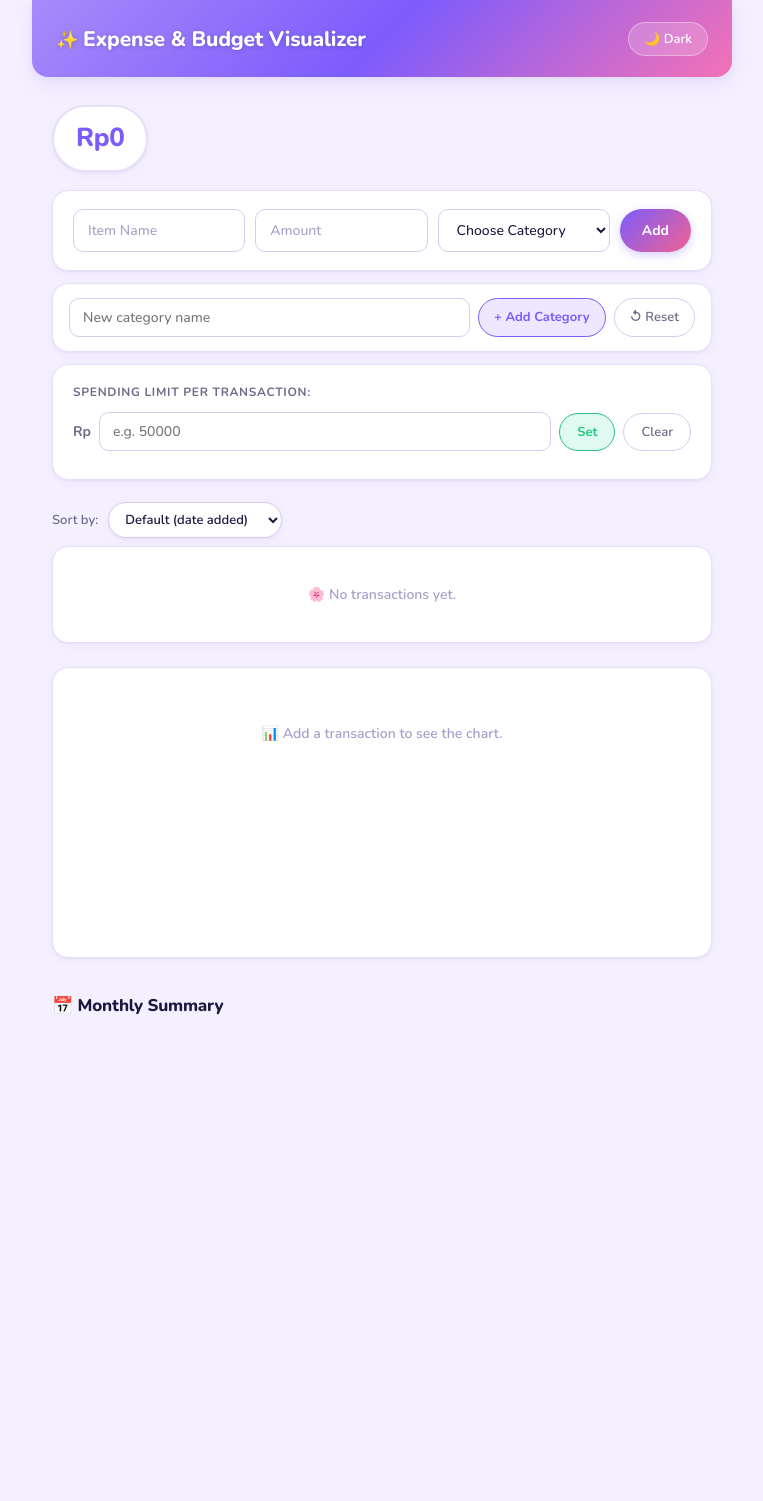
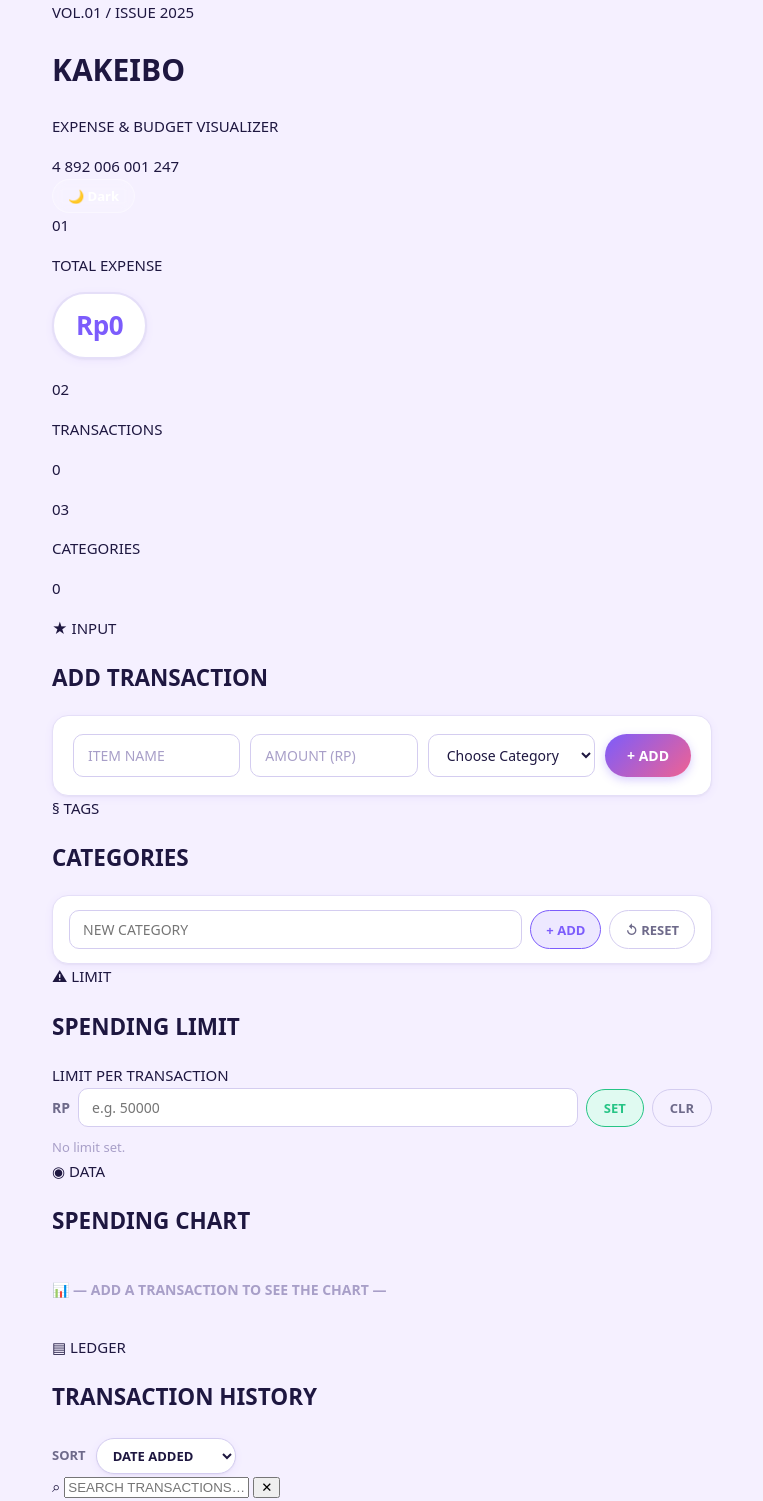
Before and after one commit to theodore-404/CodingCamp-8June26-ValentinaAndari, a website: page html/index.html in a window 1280 px wide. Shown: the top 1501 px of the page, without its empty margins (258-1021 px from the left). Before the commit the page ends 1090 px from the top, so only its background shows below. Drawn offline with nearby package versions, Linux system fonts and the light colour scheme.

Commit message:
Update index.html

```diff
--- a/html/index.html
+++ b/html/index.html
@@ -3,74 +3,174 @@
 <head>
     <meta charset="UTF-8">
     <meta name="viewport" content="width=device-width, initial-scale=1.0">
-    <title>Expense & Budget Visualizer</title>
+    <title>KAKEIBO — Expense &amp; Budget Visualizer</title>
     <link rel="preconnect" href="https://fonts.googleapis.com">
     <link rel="preconnect" href="https://fonts.gstatic.com" crossorigin>
-    <link href="https://fonts.googleapis.com/css2?family=Nunito:wght@400;500;600;700;800&display=swap" rel="stylesheet">
+    <link href="https://fonts.googleapis.com/css2?family=Anton&family=Bebas+Neue&family=League+Spartan:wght@400;700;900&family=IBM+Plex+Sans:wght@400;500;600&display=swap" rel="stylesheet">
     <link rel="stylesheet" href="../css/style.css">
 </head>
 <body>
-    <div id="topBar">
-        <h1>Expense &amp; Budget Visualizer</h1>
-        <button id="themeToggle" type="button" aria-label="Toggle dark mode">🌙 Dark</button>
+
+    <!-- ══ MASTHEAD ══════════════════════════════════════════════ -->
+    <header id="masthead">
+        <div id="masthead-left">
+            <div id="issue-badge">VOL.01 / ISSUE 2025</div>
+            <h1 id="site-title">KAKEIBO</h1>
+            <p id="site-subtitle">EXPENSE &amp; BUDGET VISUALIZER</p>
+        </div>
+        <div id="masthead-right">
+            <div id="barcode">
+                <div class="barcode-bars"></div>
+                <div class="barcode-num">4 892 006 001 247</div>
+            </div>
+            <button id="themeToggle" type="button" aria-label="Toggle dark mode">◐ DARK</button>
+        </div>
+    </header>
+
+    <!-- ══ RULE LINE ════════════════════════════════════════════ -->
+    <div class="rule-thick"></div>
+
+    <!-- ══ SUMMARY STRIP ════════════════════════════════════════ -->
+    <div id="summaryCards">
+        <div class="summary-card" id="cardTotalExpense">
+            <span class="card-num">01</span>
+            <p class="summary-card-label">TOTAL EXPENSE</p>
+            <p class="summary-card-value" id="balance">Rp 0</p>
+        </div>
+        <div class="summary-card" id="cardTotalTx">
+            <span class="card-num">02</span>
+            <p class="summary-card-label">TRANSACTIONS</p>
+            <p class="summary-card-value" id="totalTxCount">0</p>
+        </div>
+        <div class="summary-card" id="cardTotalCat">
+            <span class="card-num">03</span>
+            <p class="summary-card-label">CATEGORIES</p>
+            <p class="summary-card-value" id="totalCatCount">0</p>
+        </div>
     </div>
 
-    <h2 id="balance">Total: Rp0</h2>
+    <div class="rule-thin"></div>
 
-    <form id="transactionForm">
-        <input id="itemName" type="text" placeholder="Item Name">
-        <input id="amount" type="number" placeholder="Amount" min="1" step="1">
+    <!-- ══ MAIN GRID ════════════════════════════════════════════ -->
+    <main id="main-grid">
 
-        <select id="category">
-            <option value="">Choose Category</option>
-        </select>
+        <!-- ── LEFT COLUMN ── -->
+        <div id="col-left">
 
-        <button id="addButton" type="submit">Add</button>
-    </form>
+            <!-- ADD TRANSACTION -->
+            <section class="panel" id="panel-add">
+                <div class="panel-header">
+                    <span class="panel-tag">★ INPUT</span>
+                    <h2 class="panel-title">ADD TRANSACTION</h2>
+                </div>
+                <form id="transactionForm">
+                    <input id="itemName" type="text" placeholder="ITEM NAME">
+                    <input id="amount" type="number" placeholder="AMOUNT (RP)" min="1" step="1">
+                    <select id="category">
+                        <option value="">— CATEGORY —</option>
+                    </select>
+                    <button id="addButton" type="submit">+ ADD</button>
+                </form>
+            </section>
 
-    <!-- Add custom category -->
-    <div id="addCategorySection">
-        <input id="newCategoryInput" type="text" placeholder="New category name">
-        <button id="addCategoryButton" type="button">+ Add Category</button>
-        <button id="resetCategoriesButton" type="button">↺ Reset</button>
-    </div>
+            <!-- CATEGORIES -->
+            <section class="panel" id="panel-categories">
+                <div class="panel-header">
+                    <span class="panel-tag">§ TAGS</span>
+                    <h2 class="panel-title">CATEGORIES</h2>
+                </div>
+                <div id="addCategorySection">
+                    <input id="newCategoryInput" type="text" placeholder="NEW CATEGORY">
+                    <button id="addCategoryButton" type="button">+ ADD</button>
+                    <button id="resetCategoriesButton" type="button">↺ RESET</button>
+                </div>
+            </section>
 
-    <div id="toast"></div>
+            <!-- BUDGET LIMIT -->
+            <section class="panel" id="panel-budget">
+                <div class="panel-header">
+                    <span class="panel-tag red-tag">⚠ LIMIT</span>
+                    <h2 class="panel-title">SPENDING LIMIT</h2>
+                </div>
+                <label class="field-label" for="budgetInput">LIMIT PER TRANSACTION</label>
+                <div id="budgetInputRow">
+                    <span class="rp-prefix">RP</span>
+                    <input id="budgetInput" type="number" placeholder="e.g. 50000" min="1" step="1">
+                    <button id="budgetSaveBtn" type="button">SET</button>
+                    <button id="budgetClearBtn" type="button">CLR</button>
+                </div>
+                <p id="budgetStatus"></p>
+            </section>
 
-    <!-- Budget limit -->
-    <div id="budgetSection">
-        <label for="budgetInput">Spending limit per transaction:</label>
-        <div id="budgetInputRow">
-            <span class="rp-prefix">Rp</span>
-            <input id="budgetInput" type="number" placeholder="e.g. 50000" min="1" step="1">
-            <button id="budgetSaveBtn" type="button">Set</button>
-            <button id="budgetClearBtn" type="button">Clear</button>
+        </div><!-- /col-left -->
+
+        <!-- ── RIGHT COLUMN ── -->
+        <div id="col-right">
+
+            <!-- CHART -->
+            <section class="panel" id="panel-chart" data-alias="chartContainer">
+                <div class="panel-header">
+                    <span class="panel-tag blue-tag">◉ DATA</span>
+                    <h2 class="panel-title">SPENDING CHART</h2>
+                </div>
+                <p id="chartPlaceholder">— ADD A TRANSACTION TO SEE THE CHART —</p>
+                <div id="chartInner" style="display:none;">
+                    <canvas id="expenseChart"></canvas>
+                    <div id="topCategories"></div>
+                </div>
+                <div id="chartStats"></div>
+            </section>
+
+        </div><!-- /col-right -->
+
+    </main>
+
+    <div class="rule-thick"></div>
+
+    <!-- ══ TRANSACTION LIST SECTION ═════════════════════════════ -->
+    <section class="panel fullwidth-panel" id="panel-list">
+        <div class="panel-header list-header">
+            <div>
+                <span class="panel-tag">▤ LEDGER</span>
+                <h2 class="panel-title">TRANSACTION HISTORY</h2>
+            </div>
+            <div id="listControls">
+                <label class="field-label" for="sortSelect">SORT</label>
+                <select id="sortSelect">
+                    <option value="default">DATE ADDED</option>
+                    <option value="amount-asc">AMOUNT ↑</option>
+                    <option value="amount-desc">AMOUNT ↓</option>
+                    <option value="category">CATEGORY A–Z</option>
+                </select>
+            </div>
         </div>
-        <p id="budgetStatus"></p>
-    </div>
 
-    <div id="listControls">
-        <label for="sortSelect">Sort by:</label>
-        <select id="sortSelect">
-            <option value="default">Default (date added)</option>
-            <option value="amount-asc">Amount: Low → High</option>
-            <option value="amount-desc">Amount: High → Low</option>
-            <option value="category">Category A–Z</option>
-        </select>
-    </div>
+        <div id="searchBar">
+            <span id="searchIcon">⌕</span>
+            <input id="searchInput" type="text" placeholder="SEARCH TRANSACTIONS…" autocomplete="off">
+            <button id="searchClear" type="button" aria-label="Clear search">✕</button>
+        </div>
 
-    <div id="transactionList"></div>
+        <div id="transactionList"></div>
+    </section>
 
-    <div id="chartContainer">
-        <p id="chartPlaceholder">Add a transaction to see the chart.</p>
-        <canvas id="expenseChart"></canvas>
-    </div>
-
-    <!-- Monthly summary -->
-    <section id="monthlySummary">
-        <h2>Monthly Summary</h2>
+    <!-- ══ MONTHLY SUMMARY ══════════════════════════════════════ -->
+    <section class="panel fullwidth-panel" id="monthlySummary">
+        <div class="panel-header">
+            <span class="panel-tag blue-tag">◈ ARCHIVE</span>
+            <h2 class="panel-title">MONTHLY SUMMARY</h2>
+        </div>
         <div id="monthlyCards"></div>
     </section>
+
+    <!-- ══ FOOTER ════════════════════════════════════════════════ -->
+    <footer id="site-footer">
+        <div class="checkerboard-strip"></div>
+        <p>KAKEIBO ZINE — PERSONAL FINANCE RECORD — EST. 2025</p>
+    </footer>
+
+    <!-- Toast -->
+    <div id="toast"></div>
 
     <script src="https://cdn.jsdelivr.net/npm/chart.js"></script>
     <script src="../js/script.js"></script>
```
